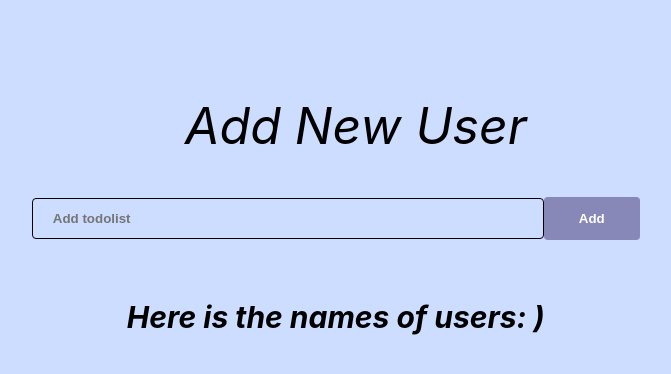
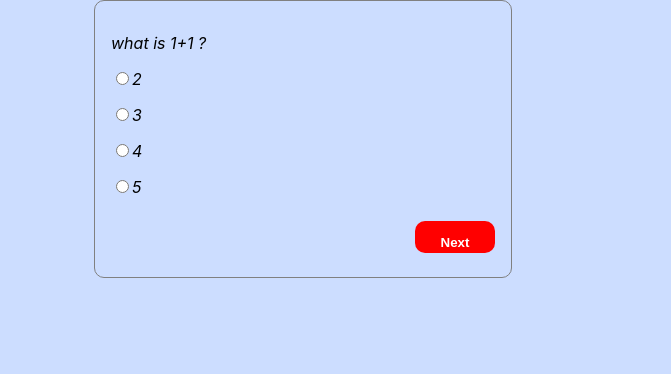
Before and after one commit to AshleshaBandgar/FunctionUp1, a React (Create React App) app: page / in a window 1280 px wide. Shown: the top 374 px of the page, without its empty margins (337-1008 px from the left). Built offline with nearby package versions, Linux system fonts and the light colour scheme.

Commit message:
Updeatef function

```diff
--- a/src/App.js
+++ b/src/App.js
@@ -1,13 +1,55 @@
-import React from 'react'
-import './App.css'
-import AddNewUser from './components/organisms/AddNewUser'
+import './App.css';
+import QuizApp from './components/organisms/quiz-view';
+import { useState } from 'react';
 
-export default function App(){
+function App() {
+  const questions = [
+    {
+      question : 'what is 1+1 ?' ,
+      options : [ 2,3,4,5] ,
+      correctAns : 2 ,
+      id :1
+    },
+    {
+      question : 'what is 2+2 ?' ,
+      options : [ 2,3,4,5] ,
+      correctAns : 4 ,
+      id : 2
+    },
+    {
+      question : 'what is 3+3 ?' ,
+      options : [ 2,3,4,5] ,
+      correctAns : 2 ,
+      id :3
+    }
+  ]
+  const [currectQuestionIndex , setCurrentQuestionIndex] = useState(0)
+  const [finalScore , setFinalScore] = useState(0)
 
-return (
+  function changeQuestion () {
+    setCurrentQuestionIndex(currectQuestionIndex + 1)
+  }
+  function handleSubmit () {
+    // submit ka code write here
+    alert('submitto the quiz')
+    // just read the final score value from localstorage
+    setFinalScore(
+      //  here to save final score read from local storage
+    )
+  }
+  const isLastQuestion = currectQuestionIndex + 1 === questions.length
 
-   <div className="app">
-    <AddNewUser/>
-   </div>
-)
+  return (
+    <div className="App">
+      <QuizApp
+        questionData = {questions[currectQuestionIndex]}
+        changeQuestion = {changeQuestion}
+        isLastQuestion = {isLastQuestion}
+        handleSubmit = {handleSubmit}
+      />
+
+    </div>
+  );
 }
+
+export default App;
--- /dev/null
+++ b/src/components/organisms/quiz-view.js
@@ -0,0 +1,45 @@
+import styles from './quiz-view.module.css'
+
+export default function QuizApp ({questionData,changeQuestion,isLastQuestion,handleSubmit}) {
+
+
+    const {
+        question ,
+        options ,
+        correctAns ,
+        id ,
+    } = questionData || {}
+
+    function saveQuizResponse ( selectedOption  ) {
+        // console.log({selectedOption , questionId})
+        const isAnswerCorrect = selectedOption === correctAns
+        const score = isAnswerCorrect ? 2 : 0
+        localStorage.setItem('finalScore' ,score )
+    }
+
+    return (
+        <div className={styles.container}>
+            <p>{question}</p>
+            <div className={styles.options}>
+                {
+                    options.map(option => (
+                        <div key={option}>
+                            <input
+                                type='radio'
+                                name='quizOptions'
+                                onChange={()=> saveQuizResponse(option)}
+                            />
+                            <span>{option}</span>
+                        </div>
+                    ))
+                }
+
+            </div>
+            <div className={styles.btnContainer}>
+                <button onClick={ isLastQuestion ? handleSubmit :  changeQuestion}>{
+                    isLastQuestion ? 'Submit' : 'Next'
+                }</button>
+            </div>
+        </div>
+    )
+}
--- /dev/null
+++ b/src/components/organisms/quiz-view.module.css
@@ -0,0 +1,42 @@
+.container{
+    border: 1px solid grey;
+    width: 30%;
+    margin: auto;
+    padding: 1rem;
+    border-radius: 10px;
+}
+.container p {
+    text-align: start;
+}
+.options{
+    /* border: 1px solid red; */
+    /* display: flex;
+    align-items: center;
+    justify-content: flex-start;
+    flex-direction: column; */
+}
+.options div {
+    width: fit-content;
+    /* mar */
+    margin-bottom: 1rem;
+}
+.btnContainer{
+    /* border: 1px solid red;
+     */
+    display: flex;
+    align-items: center;justify-content: flex-end;
+}
+.btnContainer button {
+    background-color: red;
+    border: 0;
+    outline: none;
+    color: #fff;
+    /* font-size: 1rem; */
+    font-weight: 700;
+    border-radius: 10px;
+    width: 5rem;
+    height: 2rem;
+    cursor: pointer;
+
+
+}
```
